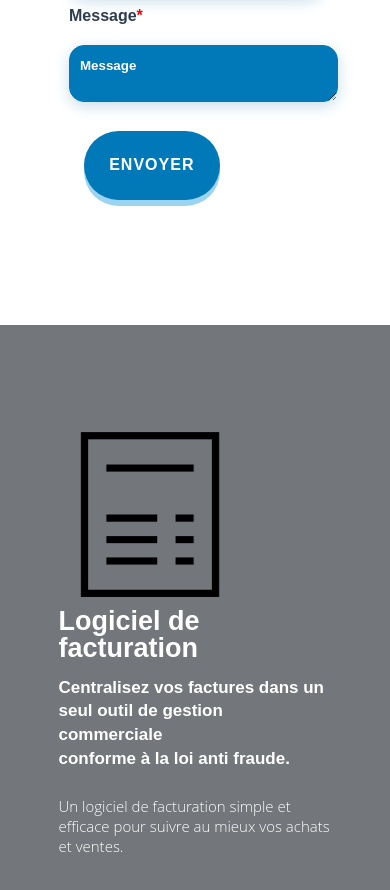
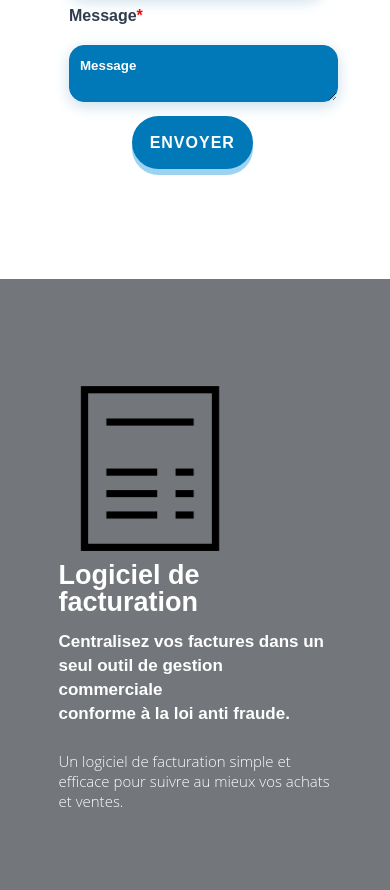
Before and after one commit to youssefchlendi/withouttempl.github.io, a plain HTML site: page contact.html in a window 390 px wide. Shown: the part 928-1818 px from the top of the page. Drawn offline with Linux system fonts and the light colour scheme.

Commit message:
Update style.css

```diff
--- a/style.css
+++ b/style.css
@@ -553,9 +553,13 @@ h6 {
     max-height: 250px;
   }
 
+  .btn{
+    padding: 7%;
+    margin: 0 25%;
+  }
   .header li a {
     display: block;
-    padding: 20px 20px;
+    padding: 10px 20px;
     border-bottom-style: solid;
     border-bottom-color: rgba(0, 0, 0, 0.5);
     border-bottom-width: 2px;
```
